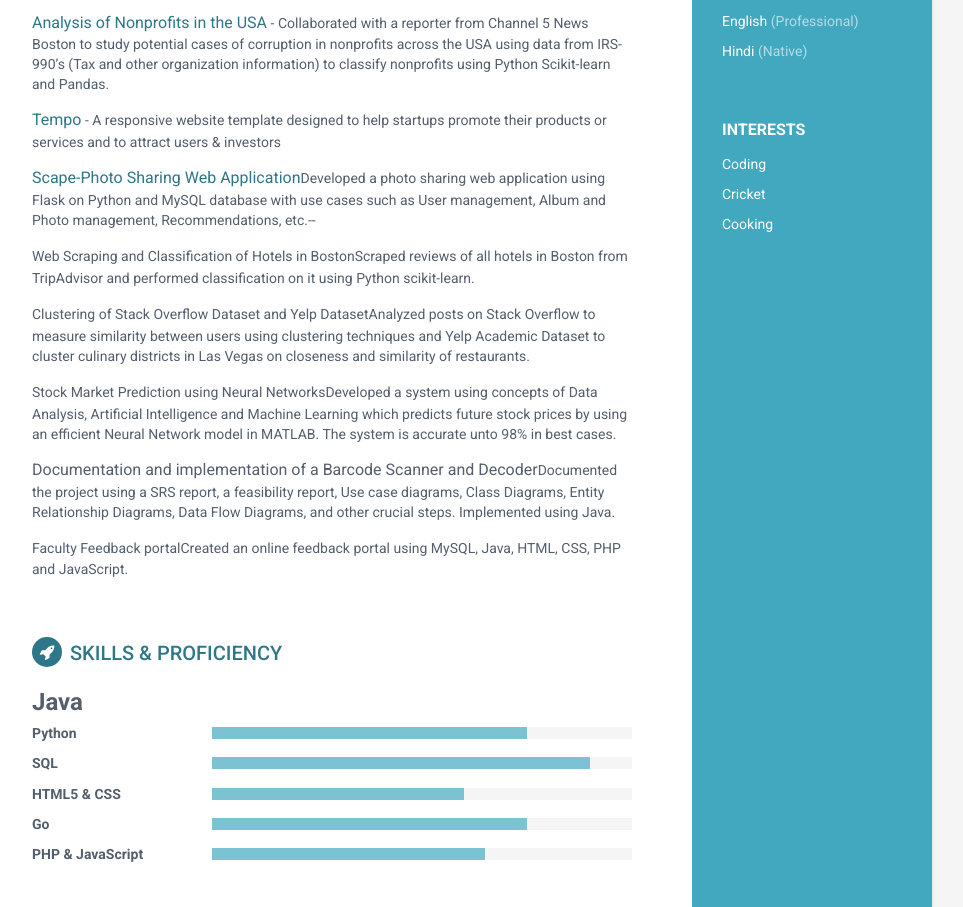
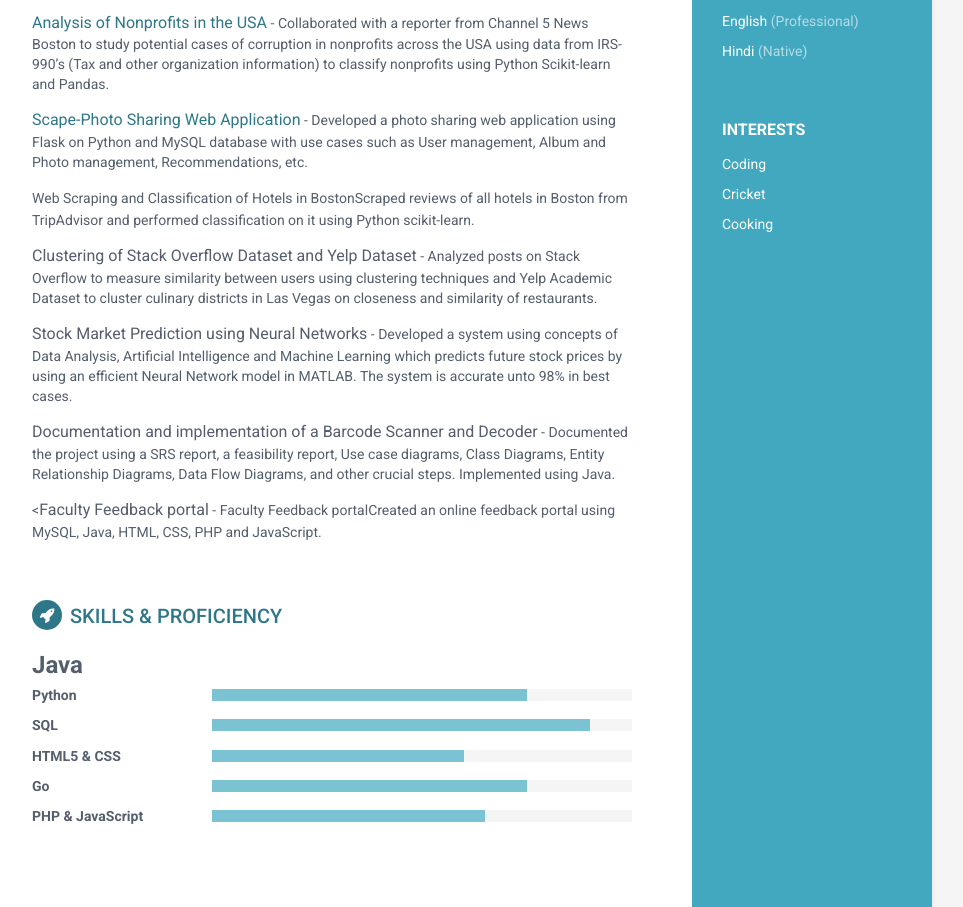
Before and after one commit to yashvardhannanavati/yashvardhannanavati.github.io, a plain HTML site: page index.html in a window 1280 px wide. Shown: the part 888-1795 px from the top of the page, without its empty margins (188-1151 px from the left). Drawn offline with Linux system fonts and the light colour scheme.

Commit message:
Incomplete website test

```diff
--- a/index.html
+++ b/index.html
@@ -142,25 +142,22 @@
                     <span class="project-tagline">Collaborated with a reporter from Channel 5 News Boston to study potential cases of corruption in nonprofits across the USA using data from IRS-990’s (Tax and other organization information) to classify nonprofits using Python Scikit-learn and Pandas.</span>
                 </div><!--//item-->
                 <div class="item">
-                    <span class="project-title"><a href="http://themes.3rdwavemedia.com/website-templates/responsive-bootstrap-theme-for-startups-tempo/" target="_blank">Tempo</a></span> - <span class="project-tagline">A responsive website template designed to help startups promote their products or services and to attract users &amp; investors</span>
-                </div><!--//item-->
-                <div class="item">
-                    <span class="project-title"><a href="https://github.com/yashvardhannanavati/Scape---Photo-Sharing-Web-Application" target="_blank">Scape-Photo Sharing Web Application</a></span>Developed a photo sharing web application using Flask on Python and MySQL database with use cases such as User management, Album and Photo management, Recommendations, etc.<span class="project-tagline">--</span>
+                    <span class="project-title"><a href="https://github.com/yashvardhannanavati/Scape---Photo-Sharing-Web-Application" target="_blank">Scape-Photo Sharing Web Application</a></span> - <span class="project-tagline">Developed a photo sharing web application using Flask on Python and MySQL database with use cases such as User management, Album and Photo management, Recommendations, etc.</span>
                 </div><!--//item-->
                 <div class="item">
                     <span class="project-title"></span>Web Scraping and Classification of Hotels in Boston<span class="project-tagline">Scraped reviews of all hotels in Boston from TripAdvisor and performed classification on it using Python scikit-learn.</span>
                 </div>
                 <div class="item">
-                    <span class="project-title"></span>Clustering of Stack Overflow Dataset and Yelp Dataset<span class="project-tagline">Analyzed posts on Stack Overflow to measure similarity between users using clustering techniques and Yelp Academic Dataset to cluster culinary districts in Las Vegas on closeness and similarity of restaurants.</span>
+                    <span class="project-title"><a href="" target="_blank"></a>Clustering of Stack Overflow Dataset and Yelp Dataset</span> - <span class="project-tagline">Analyzed posts on Stack Overflow to measure similarity between users using clustering techniques and Yelp Academic Dataset to cluster culinary districts in Las Vegas on closeness and similarity of restaurants.</span>
                 </div><!--//item-->
                 <div class="item">
-                    <span class="project-title"></span>Stock Market Prediction using Neural Networks<span class="project-tagline">Developed a system using concepts of Data Analysis, Artificial Intelligence and Machine Learning which predicts future stock prices by using an efficient Neural Network model in MATLAB. The system is accurate unto 98% in best cases.</span>
+                    <span class="project-title"><a href="" target="_blank"></a>Stock Market Prediction using Neural Networks</span> - <span class="project-tagline">Developed a system using concepts of Data Analysis, Artificial Intelligence and Machine Learning which predicts future stock prices by using an efficient Neural Network model in MATLAB. The system is accurate unto 98% in best cases.</span>
                 </div>
                 <div class="item">
-                    <span class="project-title">Documentation and implementation of a Barcode Scanner and Decoder</span><span class="project-tagline">Documented the project using a SRS report, a feasibility report, Use case diagrams, Class Diagrams, Entity Relationship Diagrams, Data Flow Diagrams, and other crucial steps. Implemented using Java.</span>
+                    <span class="project-title"><a href="" target="_blank"></a>Documentation and implementation of a Barcode Scanner and Decoder</span> - <span class="project-tagline">Documented the project using a SRS report, a feasibility report, Use case diagrams, Class Diagrams, Entity Relationship Diagrams, Data Flow Diagrams, and other crucial steps. Implemented using Java.</span>
                 </div>
                 <div class="item">
-                    <span class="project-title"></span>Faculty Feedback portal<span class="project-tagline">Created an online feedback portal using MySQL, Java, HTML, CSS, PHP and JavaScript.</span>
+                    <<span class="project-title"><a href="" target="_blank"></a>Faculty Feedback portal</span> - </span>Faculty Feedback portal<span class="project-tagline">Created an online feedback portal using MySQL, Java, HTML, CSS, PHP and JavaScript.</span>
                 </div>
             </section><!--//section-->
 
```
